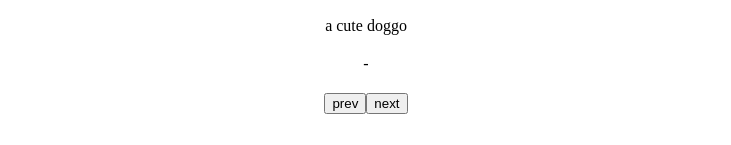
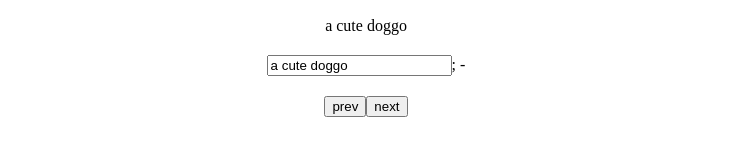
Before and after one commit to berdyshevol/viktor-social-media, a React (Create React App) app: page / in a window 1280 px wide. Shown: the part 579-724 px from the top of the page, without its empty margins (274-1005 px from the left). Built offline with nearby package versions, Linux system fonts and the light colour scheme.

Commit message:
added input mode (not finished)

```diff
--- a/package.json
+++ b/package.json
@@ -35,5 +35,8 @@
       "last 1 firefox version",
       "last 1 safari version"
     ]
-  }
+  },
+  "main": "index.js",
+  "repository": "git@github.com:berdyshevol/viktor-social-media.git",
+  "license": "MIT"
 }
--- a/src/App.js
+++ b/src/App.js
@@ -29,7 +29,7 @@ function App() {
   const currentCard = cards[index];
 
   const { author, img, description, like } = currentCard;
-
+  console.log(description);
   return (
     <div className="App">
       <Author author={author} />
--- a/src/components/Caption/Caption.jsx
+++ b/src/components/Caption/Caption.jsx
@@ -1,8 +1,17 @@
 import './Caption.css'
 import { toHaveDescription } from "@testing-library/jest-dom/dist/matchers"
+import { useState } from 'react';
 
 const Caption = (props) => {
-    return <div className="Caption">{props.description}</div>;
+    const [input, setInput] = useState(props.description)
+    const captionChange = (e) => {
+        setInput(e.currentTarget.value);
+    }
+    console.log(222, props.description)
+    return <>
+    <div className="Caption">{input}</div>
+    <input type="text" value={input} onChange={captionChange}/>;
+    </>;
 }
 
 export default Caption;
```
